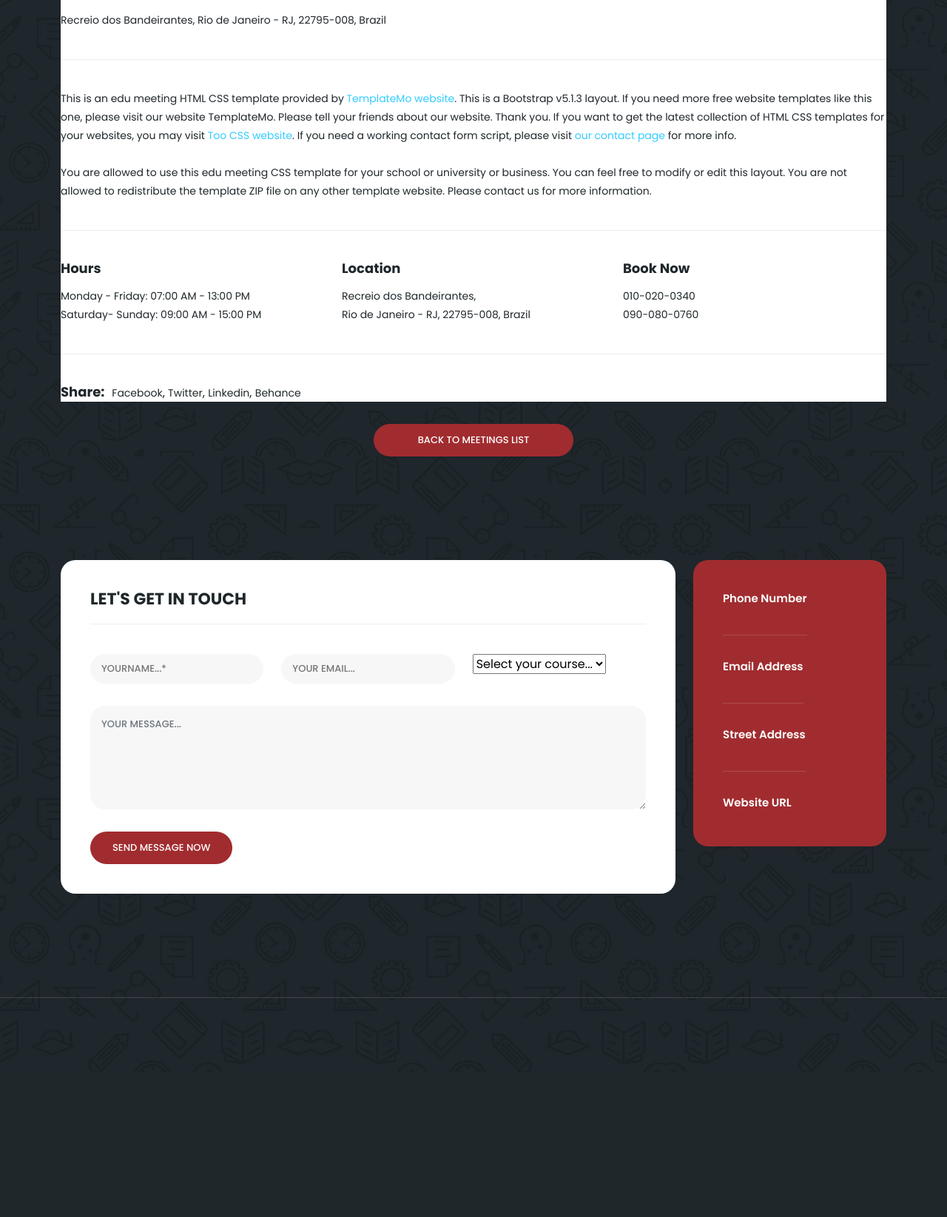
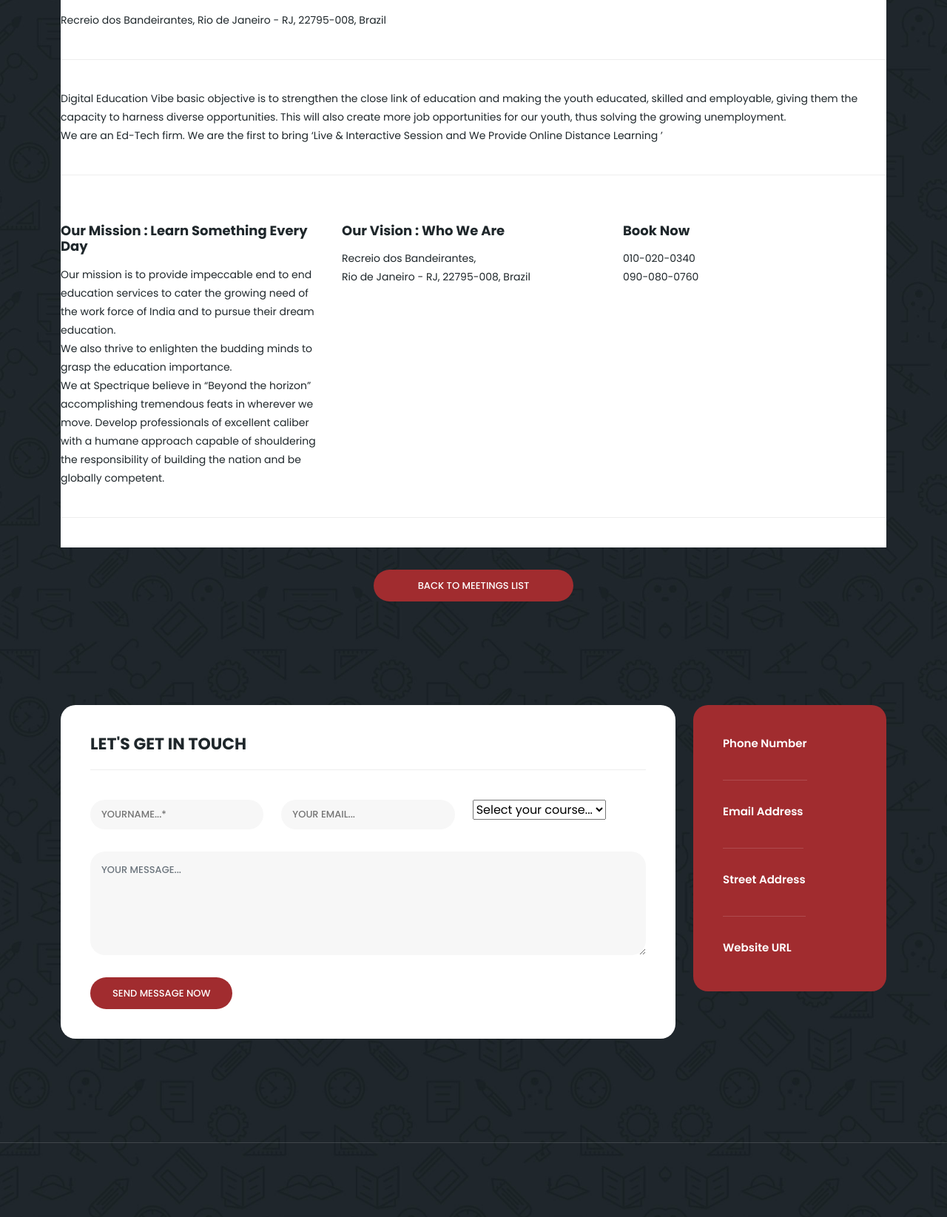
Before and after one commit to VedantK1610/Digital_Vibe, a Django app: page /aboutus/ in a window 1280 px wide. Shown: the part 1392-3037 px from the top of the page at 74% size. Before the commit the page ends 2741 px from the top, so only its background shows below. Run offline with Django 4.2, Linux system fonts and the light colour scheme; some libraries are stand-ins or nearby versions.

Commit message:
new changes comited

```diff
--- a/templates/about-us.html
+++ b/templates/about-us.html
@@ -26,32 +26,30 @@
             <div class="col-lg-12">
               <div class="meeting-single-item">
                 <div class="thumb">
-                  <div class="price">
-                    <span>$14.00</span>
-                  </div>
-                  <div class="date">
-                    <h6>Nov <span>12</span></h6>
-                  </div>
-                  <a href="meeting-details.html"><img src="assets/images/single-meeting.jpg" alt=""></a>
+
+
+                  <a href="meeting-details.html"><img src="https://st2.depositphotos.com/3591429/10464/i/450/depositphotos_104648666-stock-photo-group-of-people-brainstorming-on.jpg" alt=""></a>
                 </div>
                 <div class="down-content">
                   <a href="meeting-details.html"><h4>Online Teaching and Learning Tools</h4></a>
                   <p>Recreio dos Bandeirantes, Rio de Janeiro - RJ, 22795-008, Brazil</p>
                   <p class="description">
-                    This is an edu meeting HTML CSS template provided by <a href="https://templatemo.com/" target="_blank" rel="nofollow">TemplateMo website</a>. This is a Bootstrap v5.1.3 layout. If you need more free website templates like this one, please visit our website TemplateMo. Please tell your friends about our website. Thank you. If you want to get the latest collection of HTML CSS templates for your websites, you may visit <a rel="nofollow" href="https://www.toocss.com/" target="_blank">Too CSS website</a>. If you need a working contact form script, please visit <a href="https://templatemo.com/contact" target="_parent">our contact page</a> for more info.
-
-                    <br><br>You are allowed to use this edu meeting CSS template for your school or university or business. You can feel free to modify or edit this layout. You are not allowed to redistribute the template ZIP file on any other template website. Please contact us for more information.
-                  </p>
+                    Digital Education Vibe basic objective is to strengthen the close link of education and making the youth educated, skilled and employable, giving them the capacity to harness diverse opportunities. This will also create more job opportunities for our youth, thus solving the growing unemployment.
+                    <br> We are an Ed-Tech firm. We are the first to bring ‘Live & Interactive Session and We Provide Online Distance Learning ’</p><br>
                   <div class="row">
                     <div class="col-lg-4">
                       <div class="hours">
-                        <h5>Hours</h5>
-                        <p>Monday - Friday: 07:00 AM - 13:00 PM<br>Saturday- Sunday: 09:00 AM - 15:00 PM</p>
+                        <h5>Our Mission : Learn Something Every Day</h5>
+                        <p>Our mission is to provide impeccable end to end education services to cater the growing need of the work force of India and to pursue their dream education.
+
+                           <br> We also thrive to enlighten the budding minds to grasp the education importance.</br> We at Spectrique believe in “Beyond the horizon” accomplishing tremendous feats in wherever we move.
+
+                            Develop professionals of excellent caliber with a humane approach capable of shouldering the responsibility of building the nation and be globally competent.</p>
                       </div>
                     </div>
                     <div class="col-lg-4">
                       <div class="location">
-                        <h5>Location</h5>
+                        <h5>Our Vision : Who We Are </h5>
                         <p>Recreio dos Bandeirantes,
                         <br>Rio de Janeiro - RJ, 22795-008, Brazil</p>
                       </div>
@@ -64,13 +62,7 @@
                     </div>
                     <div class="col-lg-12">
                       <div class="share">
-                        <h5>Share:</h5>
-                        <ul>
-                          <li><a href="#">Facebook</a>,</li>
-                          <li><a href="#">Twitter</a>,</li>
-                          <li><a href="#">Linkedin</a>,</li>
-                          <li><a href="#">Behance</a></li>
-                        </ul>
+
                       </div>
                     </div>
                   </div>
```
Also changed, not shown: templates/courses.html (+18 -18 lines), templates/index.html (+12 -13 lines).
